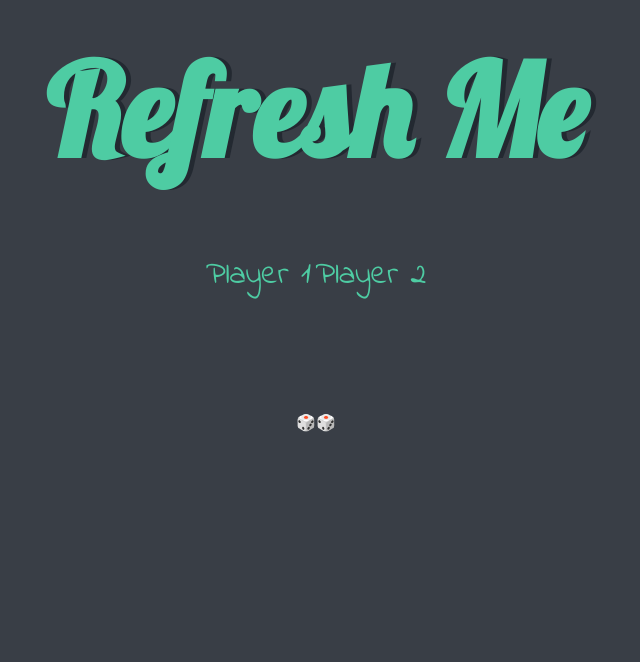
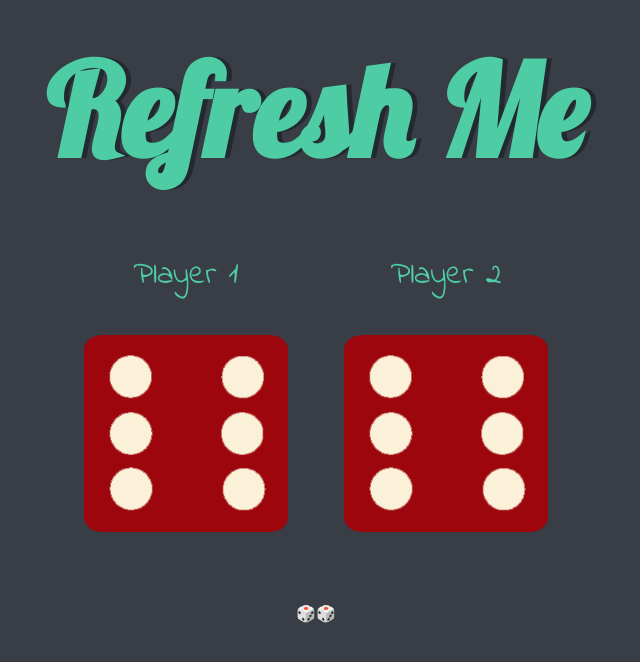
Before and after one commit to MawandeM-98/RollTheDice, a plain HTML site: page index.html in a window 1280 px wide. Shown: the whole page, without its empty margins (324-964 px from the left). Drawn offline with Linux system fonts and the light colour scheme.

Commit message:
modified functionality of player 1

```diff
--- a/index.html
+++ b/index.html
@@ -2,7 +2,7 @@
 <html lang="en" dir="ltr">
   <head>
     <meta charset="utf-8" />
-    <title>Dicee</title>
+    <title>RollTheDice</title>
     <link rel="stylesheet" href="styles.css" />
     <link
       href="https://fonts.googleapis.com/css?family=Indie+Flower|Lobster"
@@ -15,15 +15,16 @@
 
       <div class="dice">
         <p>Player 1</p>
-        <img class="img1" src="" />
+        <img class="img1" src="images/dice1.png" />
       </div>
 
       <div class="dice">
         <p>Player 2</p>
-        <img class="img2" src="" />
+        <img class="img2" src="images/dice6.png" />
       </div>
     </div>
 
-    <footer>🎲🎲</footer>
+<script src="script.js"></script>
   </body>
+      <footer>🎲🎲</footer>
 </html>
--- a/script.js
+++ b/script.js
@@ -0,0 +1,9 @@
+var randomNumber1 = Math.floor(Math.random() * 6) + 1; //1-6
+
+var randomDiceImage = "dice" + randomNumber1 + ".png"; //dice1.png - dice6.png
+
+var randomImageSource = "images/" + randomDiceImage; //images/dice1.png - images/dice6.png
+
+var image1 = document.querySelectorAll("img")[0];
+
+image1.setAttribute("src",randomImageSource)
```
